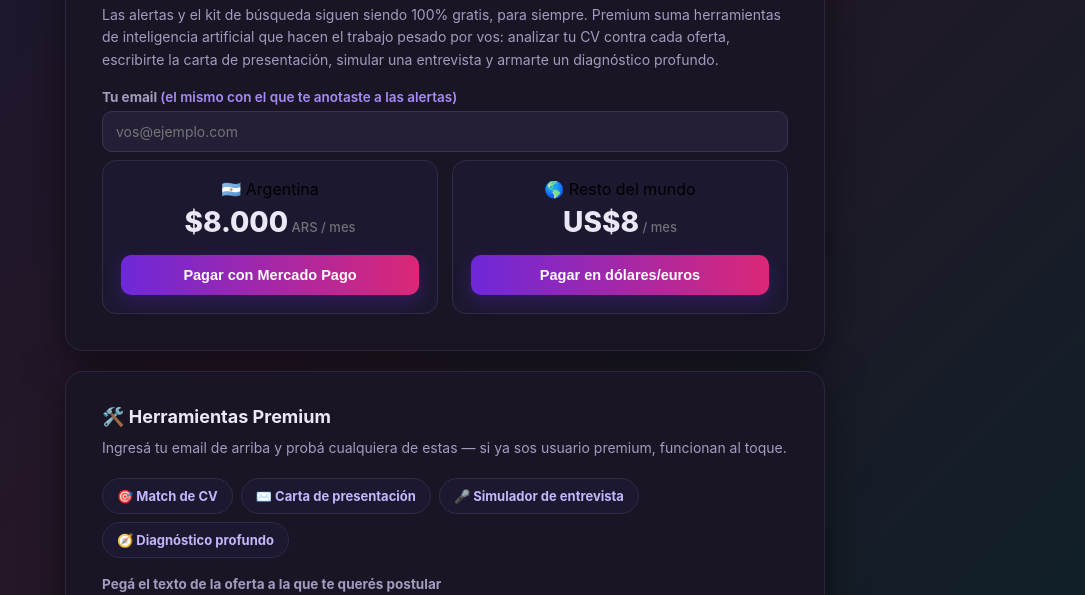
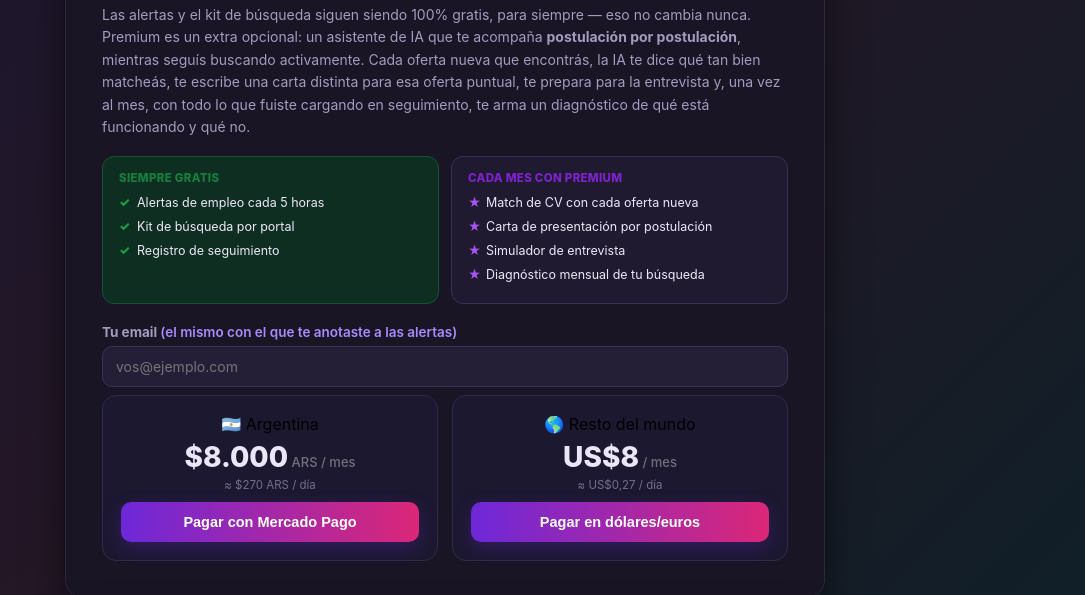
Before and after one commit to kxl100RX/empleo, a plain HTML site: page premium.html in a window 1280 px wide. Both pictures are taken after a click on the button "Cambiar modo claro/oscuro". Shown: the part 125-720 px from the top of the page, without its empty margins (195-1280 px from the left). Drawn offline with nearby package versions, Linux system fonts and the light colour scheme.

Commit message:
Add files via upload

```diff
--- a/premium.html
+++ b/premium.html
@@ -40,6 +40,23 @@
   }
   .plan .price { font-size: 28px; font-weight: 800; color: #18181b; margin: 6px 0; }
   .plan .price small { font-size: 13px; font-weight: 500; color: #71717a; }
+  .plan .price-day { font-size: 11.5px; color: #a1a1aa; margin-top: -2px; }
+  .compare { display: grid; grid-template-columns: 1fr 1fr; gap: 12px; margin-bottom: 20px; }
+  @media (max-width: 560px) { .compare { grid-template-columns: 1fr; } }
+  .compare-col { border-radius: 12px; padding: 14px 16px; border: 1.5px solid; }
+  .compare-col.free { background: #f0fdf4; border-color: #bbf7d0; }
+  .compare-col.pago { background: #faf5ff; border-color: #e9d5ff; }
+  .compare-title { font-size: 11.5px; font-weight: 800; letter-spacing: .3px; margin-bottom: 8px; }
+  .compare-col.free .compare-title { color: #15803d; }
+  .compare-col.pago .compare-title { color: #7e22ce; }
+  .compare-col ul { list-style: none; margin: 0; padding: 0; }
+  .compare-col li { font-size: 12.5px; color: #27272a; line-height: 1.6; padding-left: 18px; position: relative; margin-bottom: 4px; }
+  .compare-col.free li::before { content: "✓"; position: absolute; left: 0; color: #16a34a; font-weight: 800; }
+  .compare-col.pago li::before { content: "★"; position: absolute; left: 0; color: #a855f7; font-weight: 800; }
+  body.dark-mode .compare-col.free { background: #0f2e22; border-color: #14532d; }
+  body.dark-mode .compare-col.pago { background: #201a30; border-color: #3a2f56; }
+  body.dark-mode .compare-col li { color: #ece7f7; }
+  body.dark-mode .plan .price-day { color: #756e8c; }
   .plan button, .plan a.btn {
     display: inline-block; margin-top: 10px; width: 100%; padding: 12px; border: none; border-radius: 10px;
     background: linear-gradient(90deg,#6d28d9,#db2777); color: #fff; font-size: 14.5px; font-weight: 800;
@@ -110,9 +127,31 @@
   <div class="card">
     <a class="backlink" href="index.html">← Volver a las alertas</a>
     <h1>⚡ trabajoya Premium</h1>
-    <p class="sub">Las alertas y el kit de búsqueda siguen siendo 100% gratis, para siempre. Premium suma
-      herramientas de inteligencia artificial que hacen el trabajo pesado por vos: analizar tu CV contra cada
-      oferta, escribirte la carta de presentación, simular una entrevista y armarte un diagnóstico profundo.</p>
+    <p class="sub">Las alertas y el kit de búsqueda siguen siendo 100% gratis, para siempre — eso no cambia nunca.
+      Premium es un extra opcional: un asistente de IA que te acompaña <b>postulación por postulación</b>, mientras
+      seguís buscando activamente. Cada oferta nueva que encontrás, la IA te dice qué tan bien matcheás, te escribe
+      una carta distinta para esa oferta puntual, te prepara para la entrevista y, una vez al mes, con todo lo que
+      fuiste cargando en seguimiento, te arma un diagnóstico de qué está funcionando y qué no.</p>
+
+    <div class="compare">
+      <div class="compare-col free">
+        <div class="compare-title">SIEMPRE GRATIS</div>
+        <ul>
+          <li>Alertas de empleo cada 5 horas</li>
+          <li>Kit de búsqueda por portal</li>
+          <li>Registro de seguimiento</li>
+        </ul>
+      </div>
+      <div class="compare-col pago">
+        <div class="compare-title">CADA MES CON PREMIUM</div>
+        <ul>
+          <li>Match de CV con cada oferta nueva</li>
+          <li>Carta de presentación por postulación</li>
+          <li>Simulador de entrevista</li>
+          <li>Diagnóstico mensual de tu búsqueda</li>
+        </ul>
+      </div>
+    </div>
 
     <label>Tu email <span style="color:#a78bfa;font-weight:600">(el mismo con el que te anotaste a las alertas)</span></label>
     <input type="email" id="email" placeholder="vos@ejemplo.com">
@@ -121,11 +160,13 @@
       <div class="plan">
         <div>🇦🇷 Argentina</div>
         <div class="price">$8.000<small> ARS / mes</small></div>
+        <div class="price-day">≈ $270 ARS / día</div>
         <button id="btnAR">Pagar con Mercado Pago</button>
       </div>
       <div class="plan">
         <div>🌎 Resto del mundo</div>
         <div class="price">US$8<small> / mes</small></div>
+        <div class="price-day">≈ US$0,27 / día</div>
         <button id="btnIntl">Pagar en dólares/euros</button>
       </div>
     </div>
```
Also changed, not shown: index.html (+58 -3 lines).
